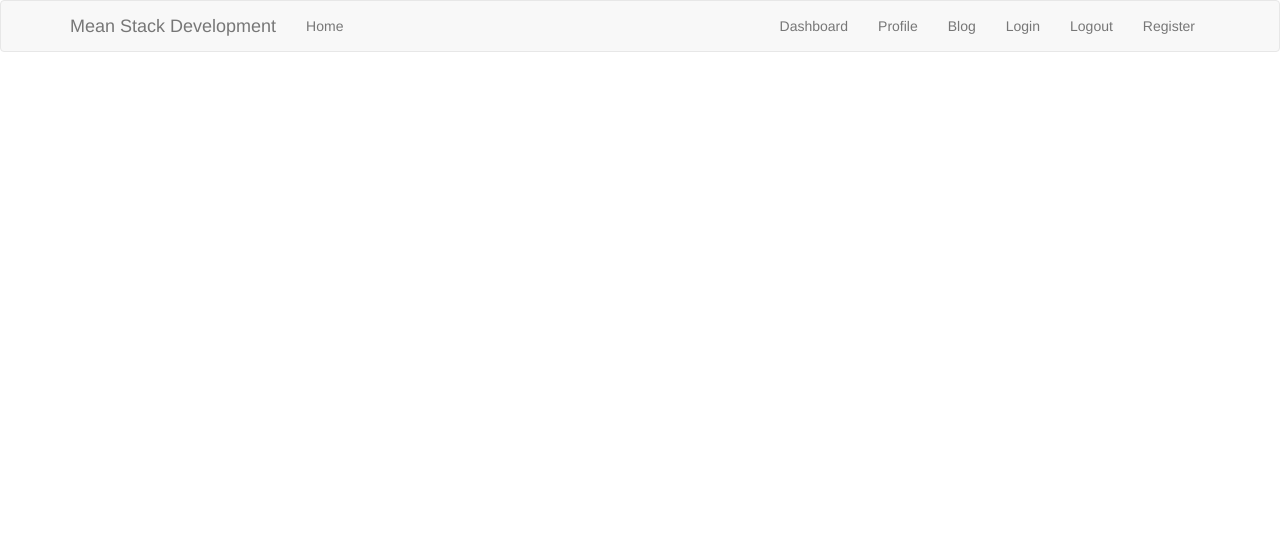
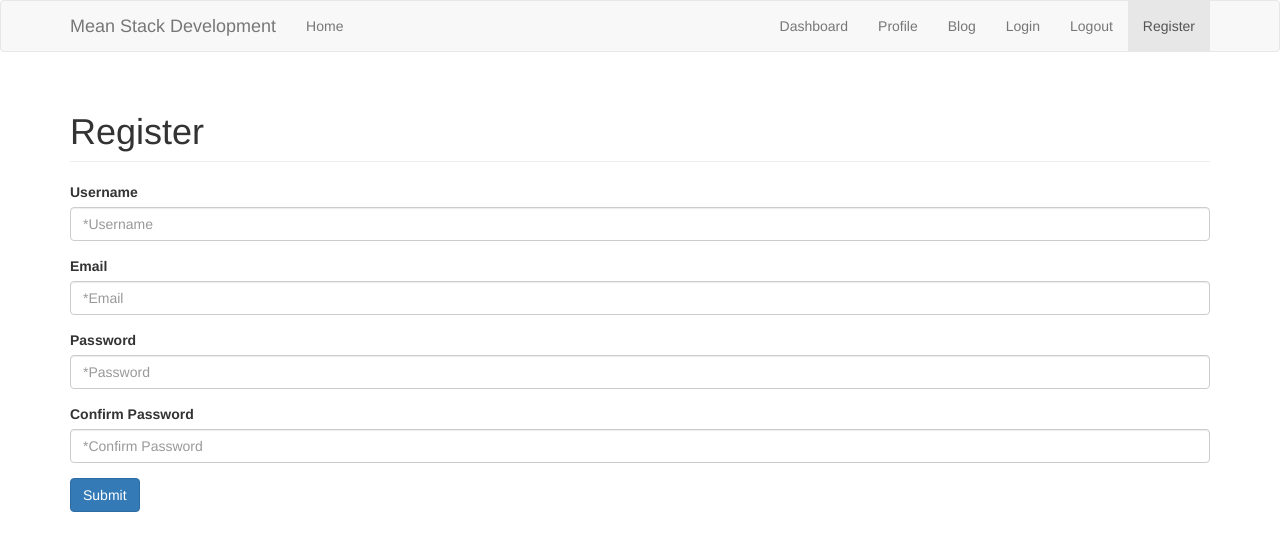
Before and after one commit to dawidsappich/meanstack, an Angular app in the folder client/: page /register in a window 1280 px wide. Before the commit this address led to /. Shown: the top 550 px of the page. Built offline with nearby package versions, Linux system fonts and the light colour scheme.

Commit message:
add bare register form and routing for register component

```diff
--- a/client/src/app/app.module.ts
+++ b/client/src/app/app.module.ts
@@ -1,6 +1,6 @@
 import { BrowserModule } from '@angular/platform-browser';
 import { NgModule } from '@angular/core';
-import { FormsModule } from '@angular/forms';
+import { ReactiveFormsModule } from '@angular/forms';
 import { HttpModule } from '@angular/http';
 
 import { AppRoutingModule } from './modules/routing/app-rounting.module';
@@ -20,7 +20,7 @@ import { DashboardComponent } from './components/dashboard/dashboard.component';
   ],
   imports: [
     BrowserModule,
-    FormsModule,
+    ReactiveFormsModule,
     HttpModule,
     AppRoutingModule
   ],
--- a/client/src/app/components/home/home.component.html
+++ b/client/src/app/components/home/home.component.html
@@ -2,7 +2,7 @@
   <h1>MEAN Stack Application</h1>
   <p class="lead">Welcome to the MEAN Stack Application by <strong>David Acosta</strong></p>
   <div>
-    <a href="#" class="btn btn-primary">Register</a>
+    <a routerLink="/register" class="btn btn-primary">Register</a>
     <a href="#" class="btn btn-default">Login</a>
   </div>
 </div>
@@ -63,4 +63,4 @@
     </div>
   </div>
 
-</div>
+</div>k
--- a/client/src/app/components/navbar/navbar.component.html
+++ b/client/src/app/components/navbar/navbar.component.html
@@ -20,7 +20,7 @@
         <li><a href="#contact">Blog</a></li>
         <li><a href="#contact">Login</a></li>
         <li><a href="#contact">Logout</a></li>
-        <li><a href="#contact">Register</a></li>
+        <li [routerLinkActive]="['active']" [routerLinkActiveOptions]="{exact:true}"><a routerLink="/register">Register</a></li>
       </ul>
     </div>
     <!--/.nav-collapse -->
--- a/client/src/app/components/register/register.component.html
+++ b/client/src/app/components/register/register.component.html
@@ -1,3 +1,21 @@
-<p>
-  register works!
-</p>
+<h1 class="page-header">Register</h1>
+
+<form>
+	<div class="form-group">
+		<label for="username">Username</label>
+		<input type="text" name="username" placeholder="*Username" autocomplete="off"class="form-control">
+	</div>
+	<div class="form-group">
+		<label for="email">Email</label>
+		<input type="text" name="email" placeholder="*Email" autocomplete="off"class="form-control">
+	</div>
+	<div class="form-group">
+		<label for="password">Password</label>
+		<input type="password" name="password" placeholder="*Password" autocomplete="off"class="form-control">
+	</div>
+	<div class="form-group">
+		<label for="confirm">Confirm Password</label>
+		<input type="password" name="confirm" placeholder="*Confirm Password" autocomplete="off"class="form-control">
+	</div>
+	<input type="submit" class="btn btn-primary" value="Submit">
+</form>
--- a/client/src/app/modules/routing/app-rounting.module.ts
+++ b/client/src/app/modules/routing/app-rounting.module.ts
@@ -2,11 +2,13 @@ import { RouterModule, Routes } from '@angular/router';
 import { NgModule } from '@angular/core';
 import { HomeComponent } from '../../components/home/home.component';
 import { DashboardComponent } from '../../components/dashboard/dashboard.component'
+import { RegisterComponent } from '../../components/register/register.component'
 
 const appRoutes: Routes = [
 	{ path: '', component: HomeComponent },
 	{ path: 'home', component: HomeComponent },
 	{ path: 'dashboard', component: DashboardComponent },
+	{ path: 'register', component: RegisterComponent },
 ]
 
 @NgModule({
```
